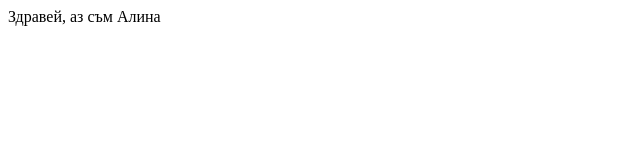
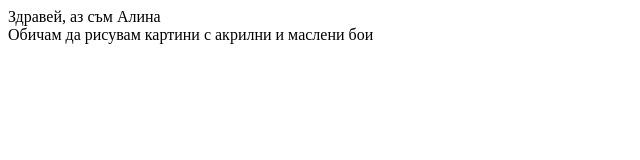
Before and after one commit to Alinaahmedovaa/stu2001321083, a plain HTML site: page index.html in a window 1280 px wide. Shown: the whole page, without its empty margins (0-640 px from the left). Drawn offline with Linux system fonts and the light colour scheme.

Commit message:
Add information about my hobby

```diff
--- a/index.html
+++ b/index.html
@@ -10,6 +10,9 @@
 
     <div>Здравей, аз съм Алина</div>
 
+    <div>Обичам да рисувам картини с акрилни  и маслени бои</div>
+
+
 
 </body>
 </html>
```
